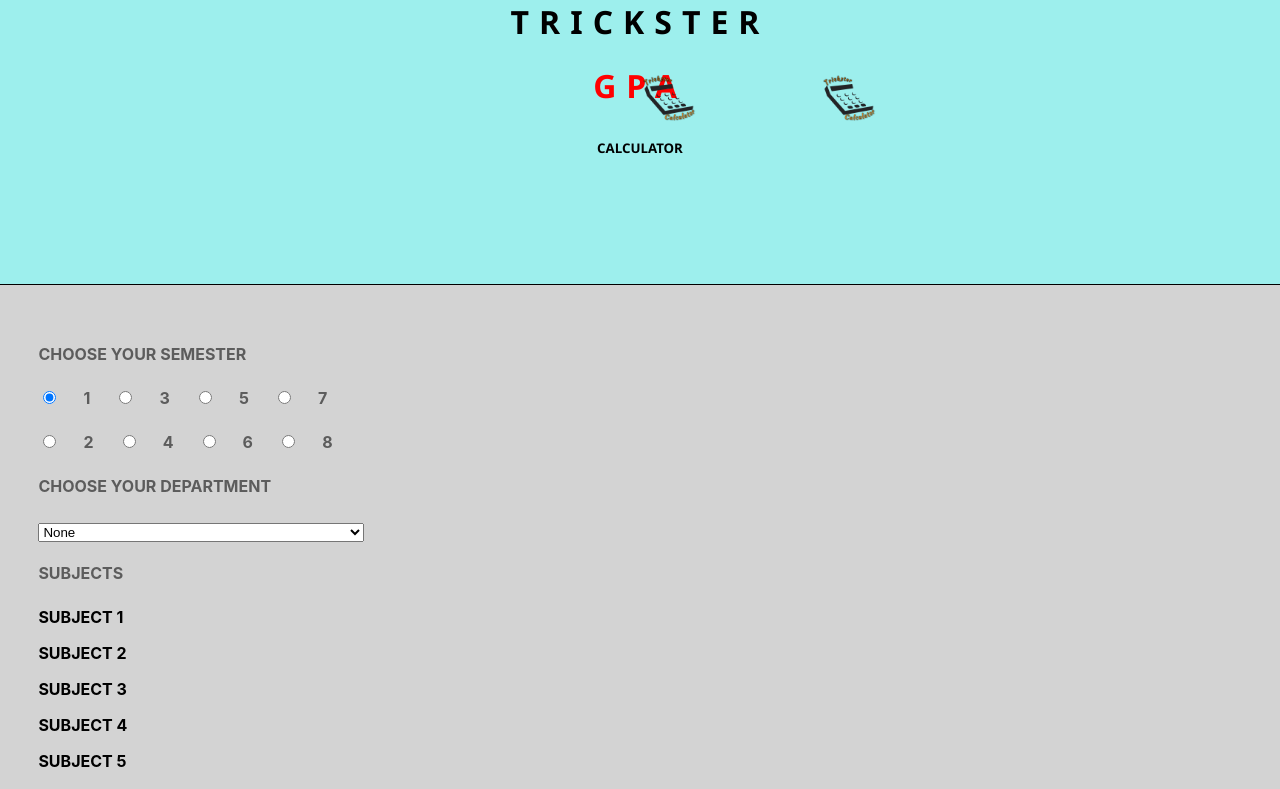
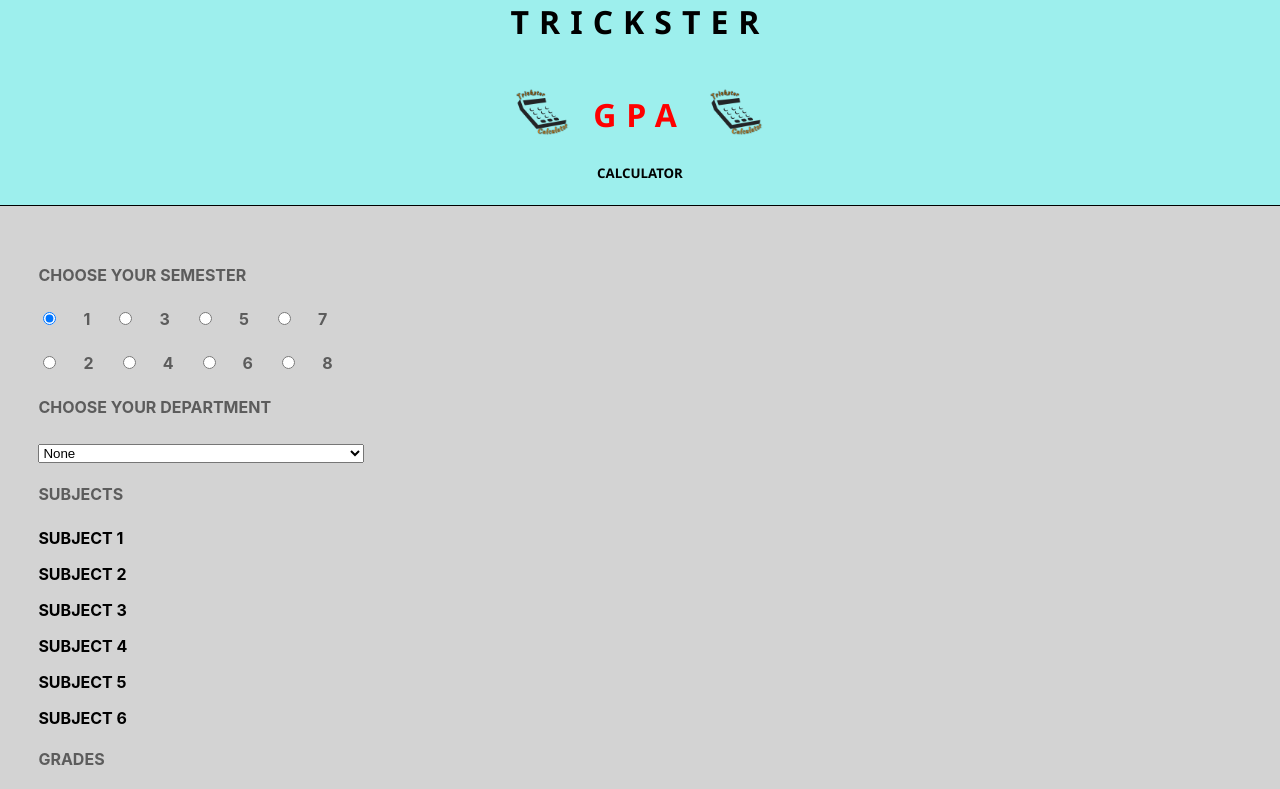
Before and after one commit to techsparker/trickstergpacalculator, a React (Create React App) app: page / in a window 1280 px wide. Shown: the top 789 px of the page. Built offline with nearby package versions, Linux system fonts and the light colour scheme.

Commit message:
Logo Update

```diff
--- a/src/App.css
+++ b/src/App.css
@@ -9,29 +9,36 @@
 .header2 {
     color: red;
     font-size: 32px;
+    margin-bottom: 0%;
+    text-align: center;
 }
 .header3 {
     border-bottom: 1px solid black;
     background-color: #9DEFED ;
-
 }
 .header4 {
-    width: 100px;
-    position: relative;
-    bottom: 130px;
-    left:620px;
+    height: 65%;
+    position: absolute;
+    bottom: 22%;
+    left: 34%;
 }
 .header5 {
-    width: 100px;
-    position: relative;
-    left:700px;
-    bottom:130px;
+    height: 65%;
+    position: absolute;
+    left: 55%;
+    bottom: 22%;
 }
 h1{
     letter-spacing: 10px;
 }
 h3{
     letter-spacing: 10px;
+}
+
+.flexImage{
+    display: flex;
+    justify-content: center;
+    align-items: center;
 }
 
 /* calc */
--- a/src/components/header.js
+++ b/src/components/header.js
@@ -6,13 +6,13 @@ function Header() {
     return(
 
       <div className="header3">
-      <h1 className="header"><b>TRICKSTER</b></h1>
-      <h3 className="header header2 "><b>GPA</b></h3>
-      <h5 className="header"><b>CALCULATOR</b></h5>
-      <div>
-      <img className="header4" src={logo} alt="TricksterLogo"></img>
-      <img className="header5" src={logo} alt="TricksterLogo"></img>
-      </div>
+          <h1 className="header"><b>TRICKSTER</b></h1>
+          <div className="flexImage">
+            <img width="100" height="100" src={logo} alt="TricksterLogo"></img>
+            <h3 className="header header2 "><b>GPA</b></h3>
+            <img width="100" height="100" src={logo} alt="TricksterLogo"></img>
+          </div>
+          <h5 className="header"><b>CALCULATOR</b></h5>
       </div>
     )
   }
```
